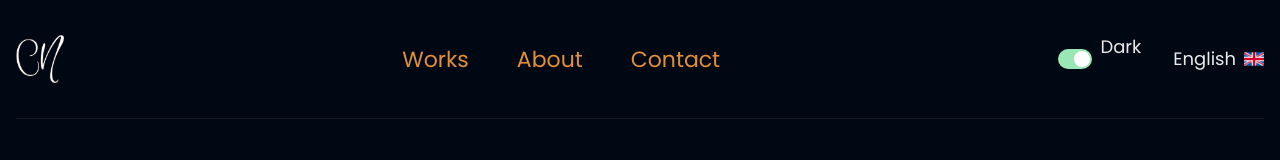
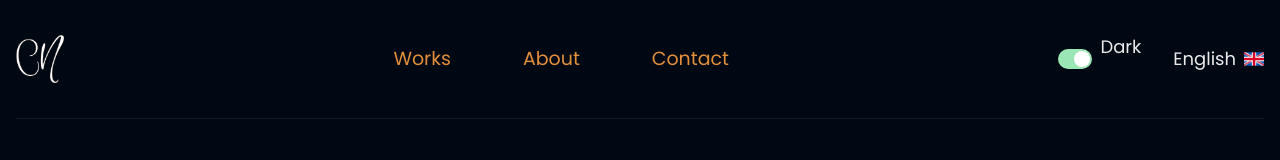
Before and after one commit to cephas-n/portfolio, a React (Vite) app: page / in a window 1280 px wide. Shown: the top 160 px of the page. Built offline with nearby package versions, Linux system fonts and the light colour scheme.

Commit message:
add hover effect

```diff
--- a/src/components/Menu.tsx
+++ b/src/components/Menu.tsx
@@ -1,8 +1,4 @@
-import {
-  Flex,
-  HStack,
-  Link,
-} from "@chakra-ui/react";
+import { Flex, HStack, Link } from "@chakra-ui/react";
 import ColorModeSwicth from "./ColorModeSwicth";
 import LanguageSelector from "./LanguageSelector";
 
@@ -19,13 +15,13 @@ const Menu = () => {
           md: "row",
         }}
       >
-        <Link variant="link" color="primary">
+        <Link color="primary">
           Works
         </Link>
-        <Link variant="link" color="primary">
+        <Link color="primary">
           About
         </Link>
-        <Link variant="link" color="primary">
+        <Link color="primary">
           Contact
         </Link>
       </Flex>
--- a/src/components/NavBar.tsx
+++ b/src/components/NavBar.tsx
@@ -17,6 +17,7 @@ const NavBar = () => {
       borderBottom="1px"
       _dark={{ borderColor: "whiteAlpha.200" }}
       _light={{ borderColor: "blackAlpha.100" }}
+      className="navbar"
     >
       <Image
         src={logo}
--- a/src/components/ProjectList.tsx
+++ b/src/components/ProjectList.tsx
@@ -1,6 +1,6 @@
 import React from "react";
 import { Box, Heading } from "@chakra-ui/react";
-import Project, { ProjectType } from "./Project";
+import Project from "./Project";
 import { Fade } from "react-awesome-reveal";
 import { getProjects } from "../services/projects";
 
@@ -8,7 +8,7 @@ const ProjectList = () => {
   const projects = getProjects();
   return (
     <Box>
-      <Heading as="h2">My Works</Heading>
+      <Heading as="h2">My Latest Works</Heading>
       {projects.map((project) => (
         <Fade
           direction="up"
--- a/src/index.css
+++ b/src/index.css
@@ -68,3 +68,20 @@ section {
 .chakra-ui-light .project-preview::before {
   box-shadow: 0px 60px 50px 10px rgba(0, 0, 0, 0.11);
 }
+
+.navbar .chakra-link,
+.chakra-button.chakra-link  {
+  position: relative;
+  text-decoration: none !important;
+}
+/*
+.navbar .chakra-link::after {
+  content: "";
+  position: absolute;
+  top: 0;
+  left: 0;
+  width: 100%;
+  height: 100%;
+  background-color: #ADB5BD;
+  z-index: -1;
+} */
--- a/src/theme.ts
+++ b/src/theme.ts
@@ -72,8 +72,14 @@ const components: ThemeComponents = {
   },
   Link: {
     baseStyle: {
-      fontSize: "22px",
+      fontSize: "19px",
       color: "primary",
+      paddingX: 3,
+      paddingY: 0.5,
+      borderRadius: "sm",
+      cursor: "pointer",
+      transition: "ease-in-out .2s",
+      _hover: { bgColor: "whiteAlpha.200" },
     },
   },
   Text: {
```
Also changed, not shown: src/App.tsx (line endings or trailing spaces).
